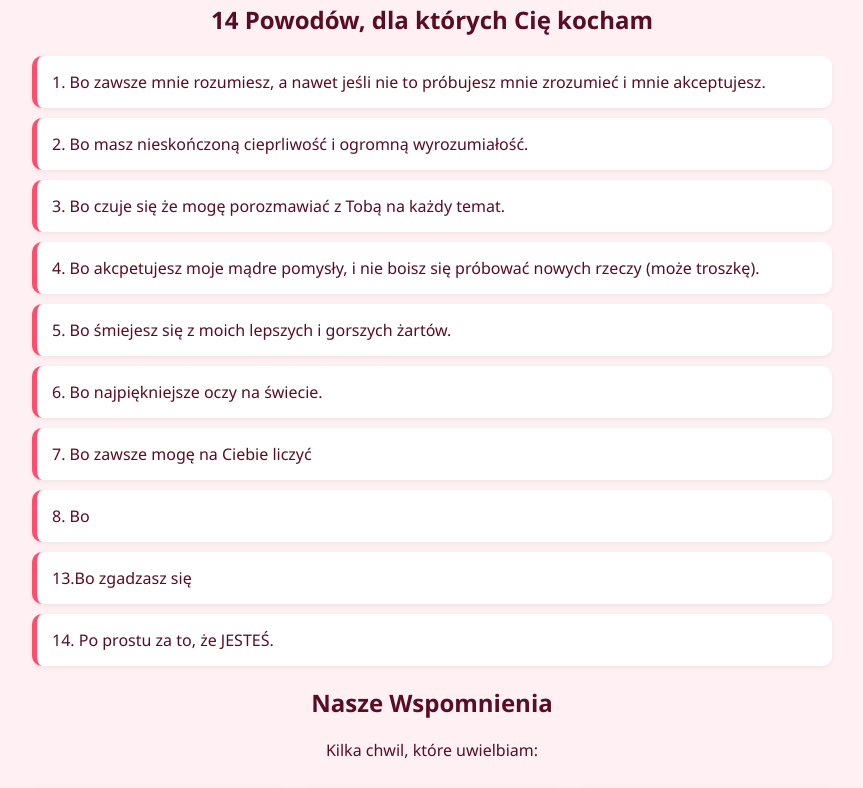
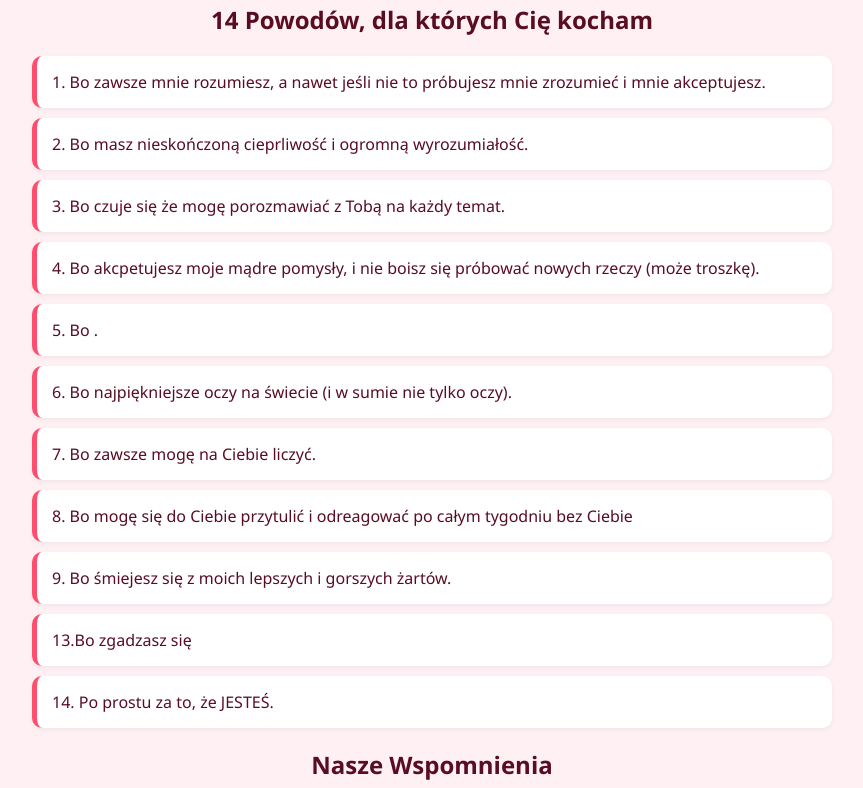
Before and after one commit to MatejOk/forher, a plain HTML site: page index.html in a window 1280 px wide. Shown: the part 556-1344 px from the top of the page, without its empty margins (208-1071 px from the left). Drawn offline with Linux system fonts and the light colour scheme; grey boxes are pictures that could not be loaded.

Commit message:
Update index.html

```diff
--- a/index.html
+++ b/index.html
@@ -145,10 +145,11 @@
             <li>2. Bo masz nieskończoną cieprliwość i ogromną wyrozumiałość.</li>
             <li>3. Bo czuje się że mogę porozmawiać z Tobą na każdy temat.</li>
             <li>4. Bo akcpetujesz moje mądre pomysły, i nie boisz się próbować nowych rzeczy (może troszkę).</li>
-            <li>5. Bo śmiejesz się z moich lepszych i gorszych żartów.</li>
-            <li>6. Bo najpiękniejsze oczy na świecie.</li>
-            <li>7. Bo zawsze mogę na Ciebie liczyć </li>
-            <li>8. Bo
+            <li>5. Bo .</li>
+            <li>6. Bo najpiękniejsze oczy na świecie (i w sumie nie tylko oczy).</li>
+            <li>7. Bo zawsze mogę na Ciebie liczyć. </li>
+            <li>8. Bo mogę się do Ciebie przytulić i odreagować po całym tygodniu bez Ciebie </li>
+            <li>9. Bo śmiejesz się z moich lepszych i gorszych żartów.
             <li>13.Bo zgadzasz się
             <li>14. Po prostu za to, że JESTEŚ.</li>
         </ul>
```
